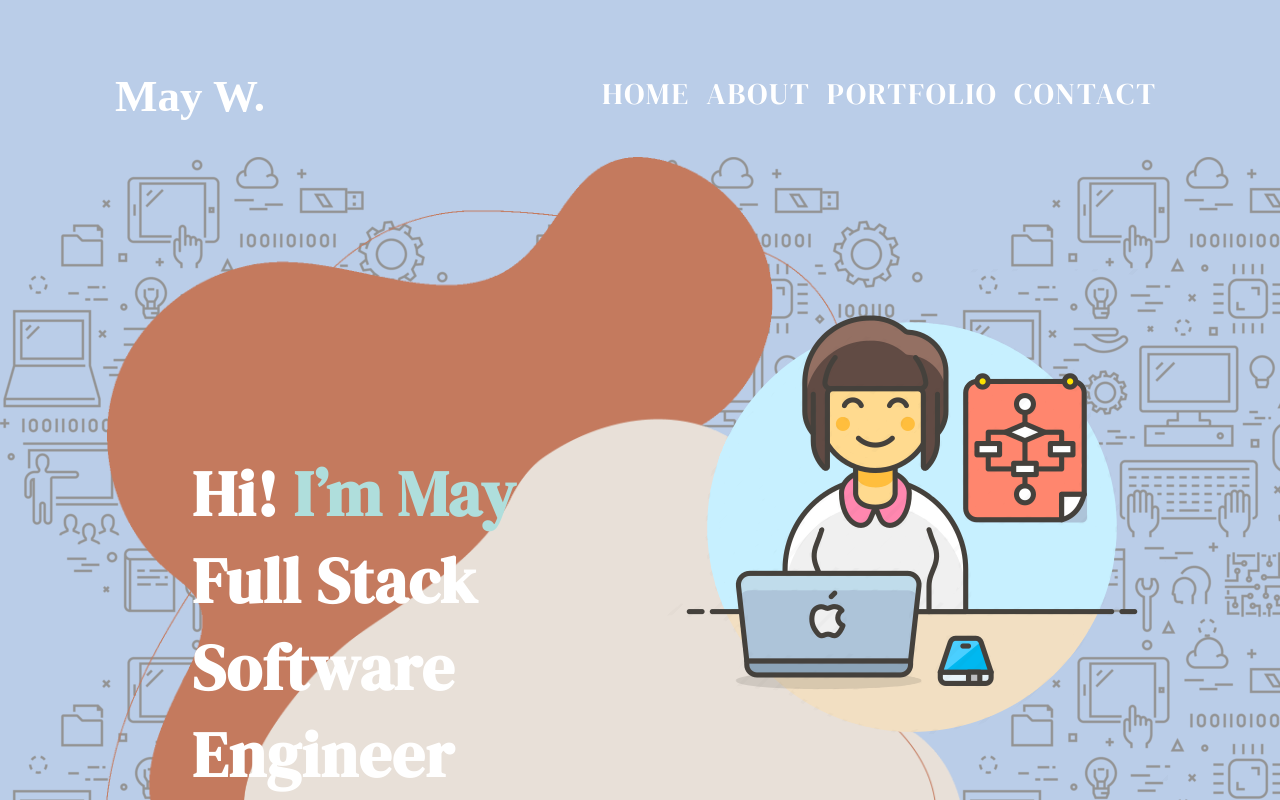
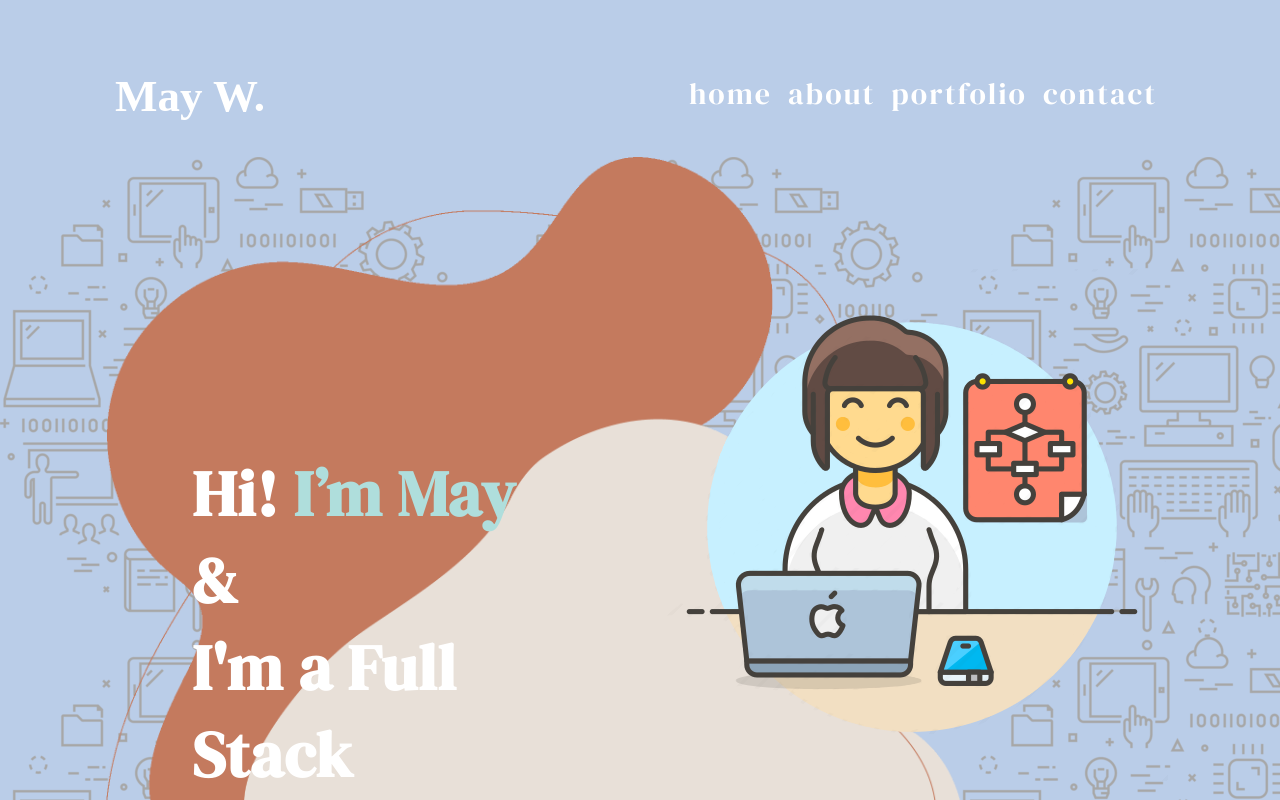
Before and after one commit to maycwu/maywu-portfolio, a React (Create React App) app: page / in a window 1280 px wide. Shown: the top 800 px of the page. Built offline with nearby package versions, Linux system fonts and the light colour scheme; a web font is replaced by a local one.

Commit message:
changed background: '

```diff
--- a/src/components/Home.js
+++ b/src/components/Home.js
@@ -6,8 +6,8 @@ function Home() {
     <section className='home-container'>
       <div className='home'>
       <div className='home-text'>
-      <h4>Hi! <span> I’m May </span>
-      <br/>Full Stack
+      <h4>Hi! <span> I’m May </span> &
+      <br/>I'm a Full Stack
       <br/> Software Engineer
       <br/>
       <i class="bi bi-github"></i>
--- a/src/components/NavBar.js
+++ b/src/components/NavBar.js
@@ -10,10 +10,10 @@ function NavBar() {
         </div>
 
         <ul className='navbar-ul'>
-          <li>HOME</li>
-          <li>ABOUT</li>
-          <li>PORTFOLIO</li>
-          <li>CONTACT</li>
+          <li>home</li>
+          <li>about</li>
+          <li>portfolio</li>
+          <li>contact</li>
         </ul>
       </div>
     </nav>
```
Also changed, not shown: public/img/icons.png.
